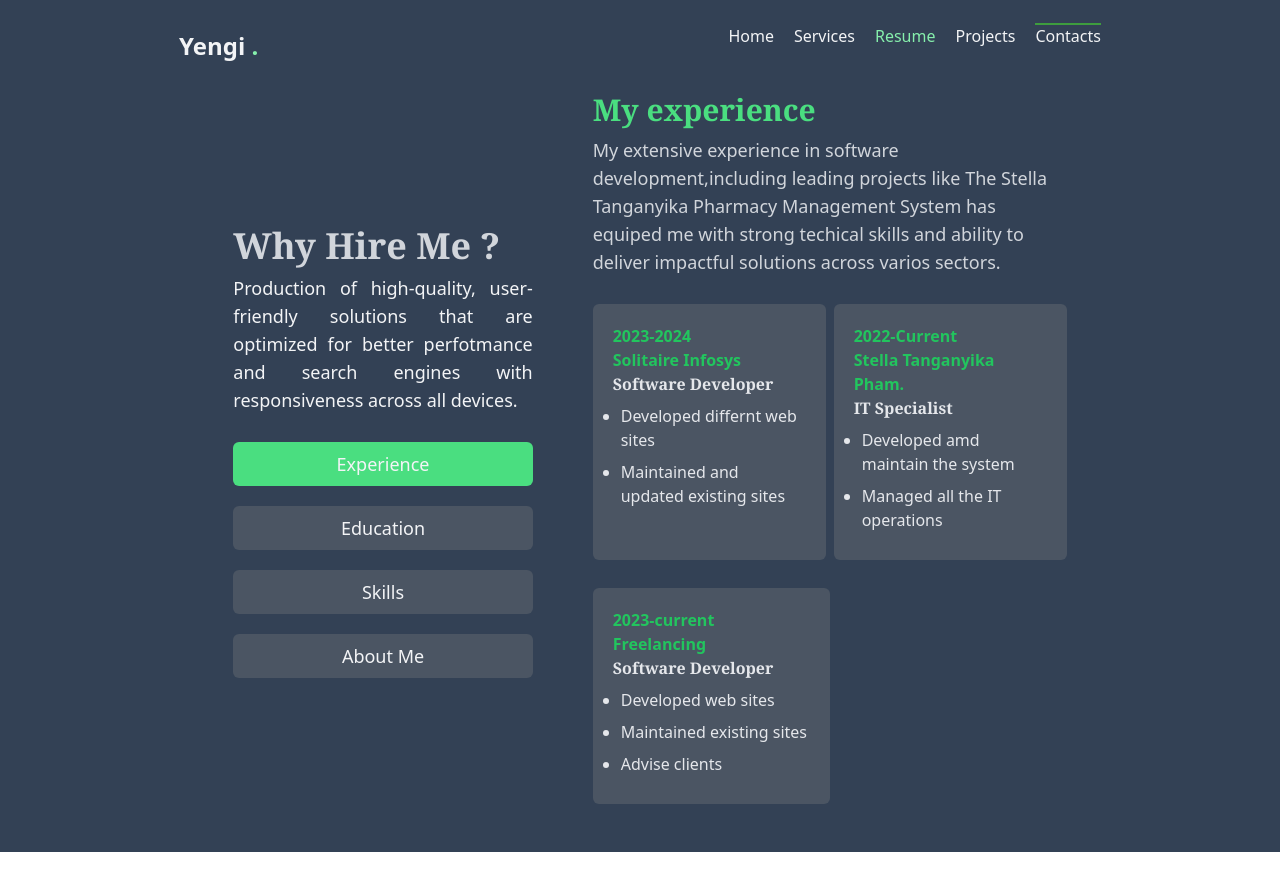
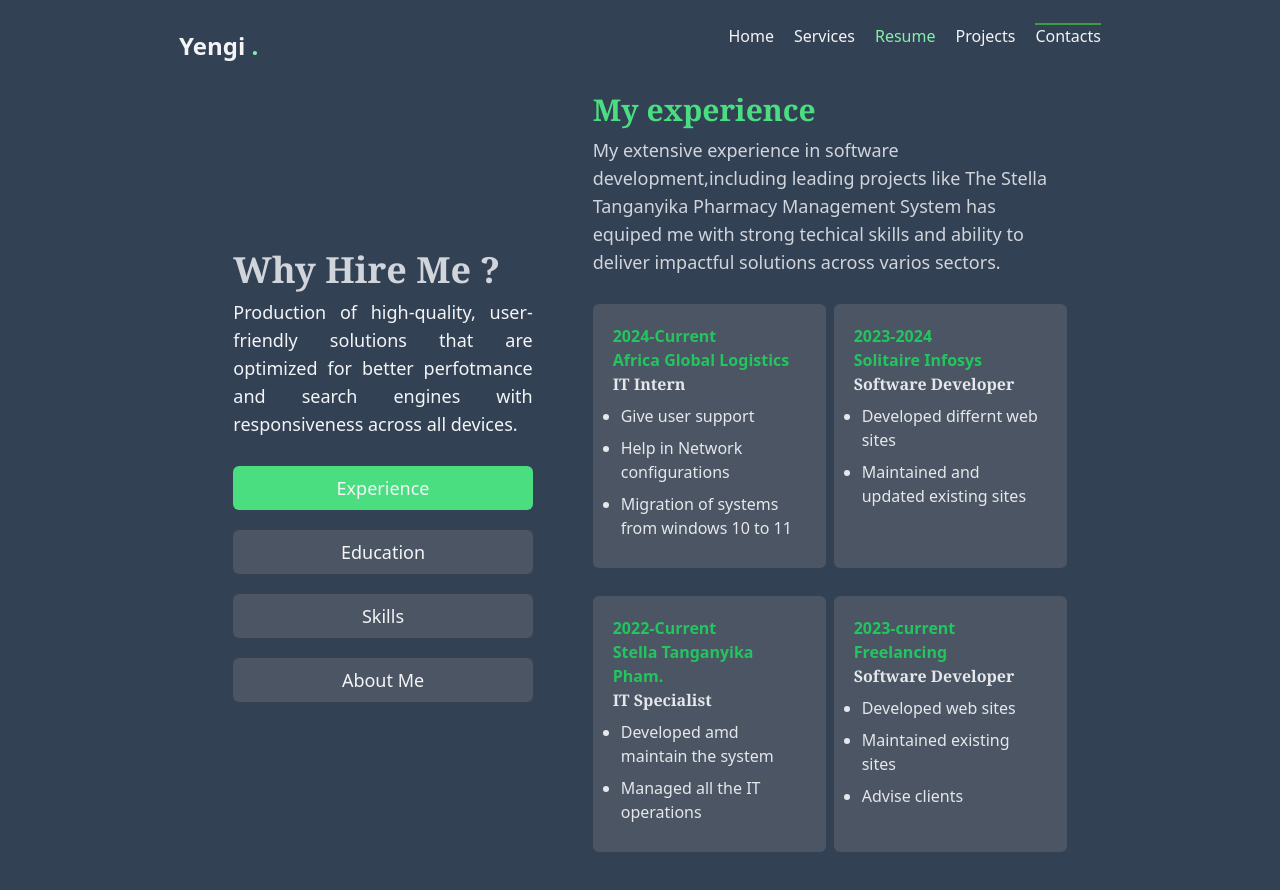
Before and after one commit to andrewsule/andrew_portfolio, a React (Vite) app: page /resume in a window 1280 px wide. Shown: the top 890 px of the page. Before the commit the page ends 852 px from the top, so only its background shows below. Built offline with nearby package versions, Linux system fonts and the light colour scheme.

Commit message:
agl added in the experience

```diff
--- a/src/components/Experince.tsx
+++ b/src/components/Experince.tsx
@@ -12,6 +12,19 @@ function Experince() {
       initial={{opacity:0}}
       animate={{opacity:1}}
       transition={{delay:0.5,duration:1}}>
+
+            <div className='rounded-md bg-gray-600 p-5 md:w-1/2'>
+                <p className='font-bold text-green-500'>2024-Current <br/>Africa Global Logistics</p>
+                <h1 className=' font-serif mb-2 text-gray-200 font-bold'>IT Intern</h1>
+
+                <ul>
+
+                    <li className='  mb-2 text-gray-200 list-disc ml-2'>Give user support</li>
+                    <li className='  mb-2 text-gray-200 list-disc ml-2'>Help in Network configurations</li>
+                    <li className='  mb-2 text-gray-200 list-disc ml-2'>Migration of systems from windows 10 to 11</li>
+                </ul>
+            </div>
+
             <div className='rounded-md bg-gray-600 p-5 md:w-1/2'>
                 <p className='font-bold text-green-500'>2023-2024 <br/>Solitaire Infosys</p>
                 <h1 className=' font-serif mb-2 text-gray-200 font-bold'>Software Developer</h1>
@@ -22,6 +35,14 @@ function Experince() {
                 </ul>
             </div>
 
+
+      </motion.div>
+
+      <motion.div className="flex  justify-between gap-2 mb-7 md:flex-row flex-col  "
+      initial={{opacity:0}}
+      animate={{opacity:1}}
+      transition={{delay:0.5,duration:1}}>
+
             <div className='rounded-md bg-gray-600 p-5 md:w-1/2'>
                 <p className='font-bold text-green-500'>2022-Current<br/>Stella Tanganyika Pham.</p>
                 <h1 className=' font-serif mb-2 text-gray-200 font-bold'>IT Specialist</h1>
@@ -31,12 +52,7 @@ function Experince() {
                     <li className='  mb-2 text-gray-200 list-disc ml-2'>Managed all the IT operations</li>
                 </ul>
             </div>
-      </motion.div>
 
-      <motion.div className="flex  justify-between gap-2 mb-7 md:flex-row flex-col  "
-      initial={{opacity:0}}
-      animate={{opacity:1}}
-      transition={{delay:0.5,duration:1}}>
             <div className='rounded-md bg-gray-600 p-5 md:w-1/2'>
                 <p className='font-bold text-green-500'>2023-current <br/> Freelancing</p>
                 <h1 className=' font-serif mb-2 text-gray-200 font-bold'>Software Developer</h1>
```
